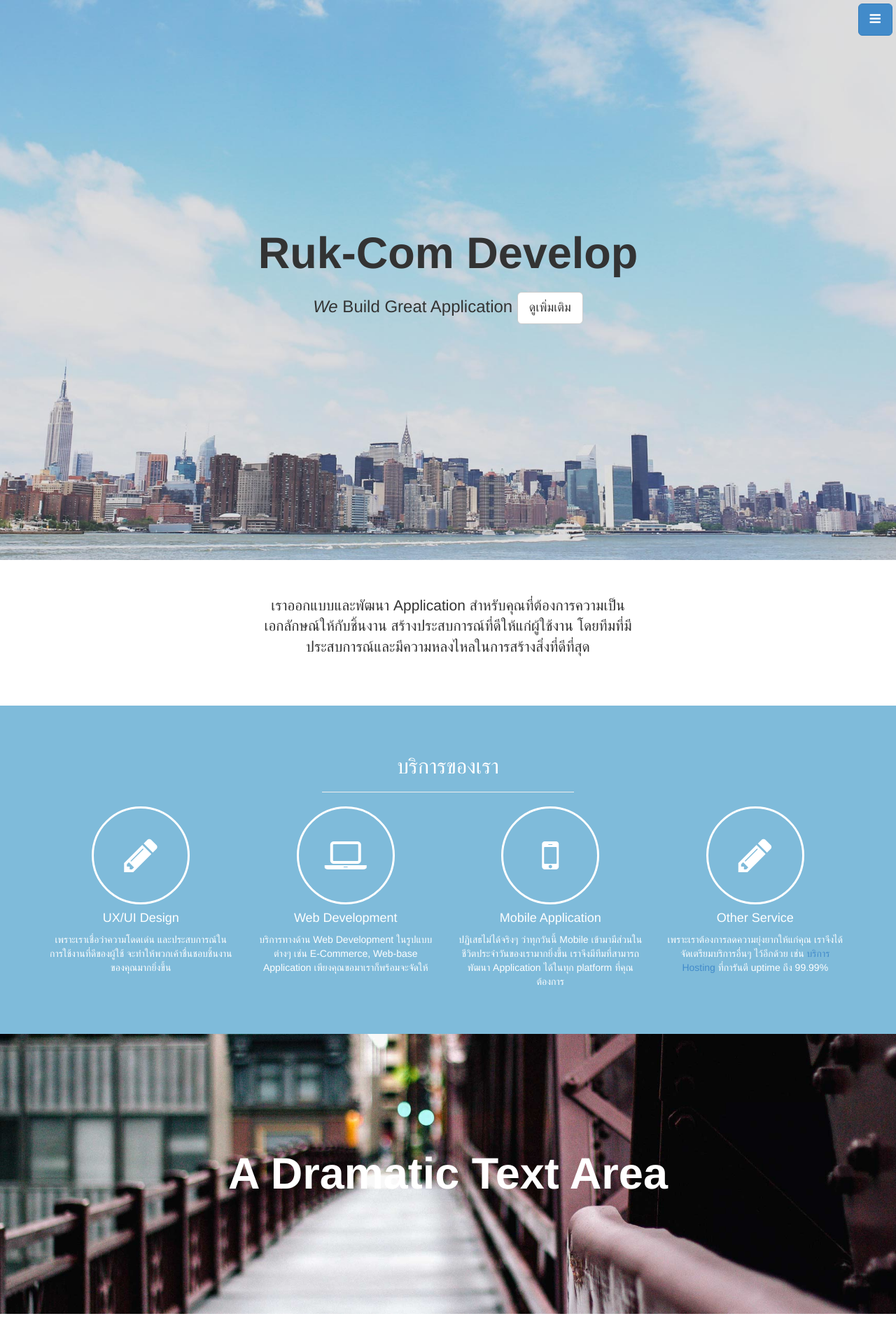
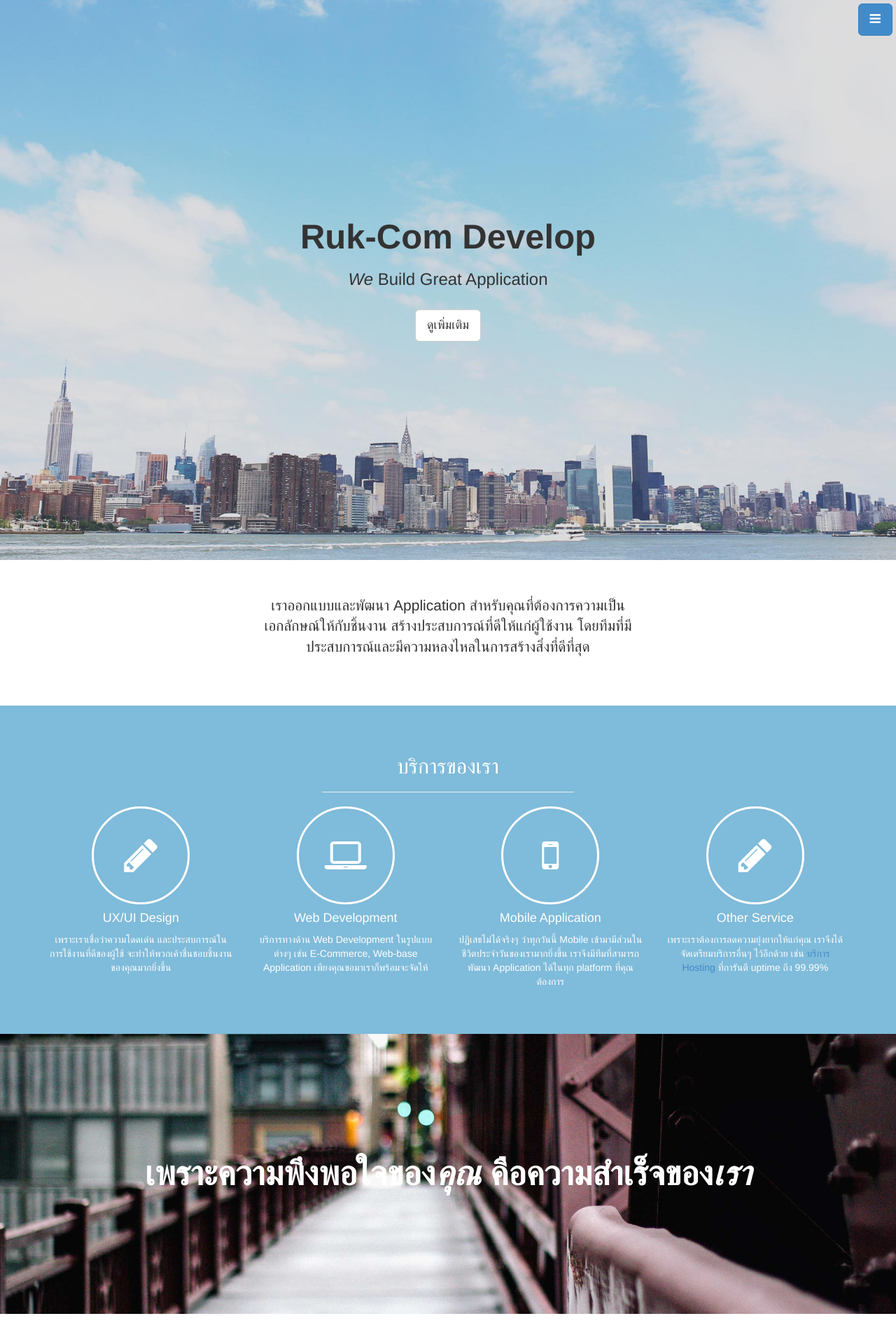
Before and after one commit to caveofgeek/dev, a PHP site: page / in a window 1280 px wide. Shown: the top 1920 px of the page at 70% size. Run offline with PHP 8.4, Linux system fonts and the light colour scheme.

Commit message:
Drama text.

```diff
--- a/css/stylish-portfolio.css
+++ b/css/stylish-portfolio.css
@@ -15,8 +15,12 @@ body {
 .vert-text h1 {
   padding: 0;
   margin: 0;
-  font-size: 4.5em;
+  font-size: 3.5em;
   font-weight: 700;
+}
+
+.vert-text .find-out {
+  margin-top: 20px;
 }
 
 /* Side Menu */
--- a/index.html
+++ b/index.html
@@ -44,9 +44,8 @@
     <div id="top" class="header">
         <div class="vert-text">
             <h1>Ruk-Com Develop</h1>
-            <h3>
-                <em>We</em> Build Great Application
-            <a href="#about" class="btn btn-default btn-lg">ดูเพิ่มเติม</a>
+            <h3><em>We</em> Build Great Application</h3>
+            <a href="#about" class="find-out btn btn-default btn-lg">ดูเพิ่มเติม</a>
         </div>
     </div>
     <!-- /Full Page Image Header Area -->
@@ -109,7 +108,7 @@
     <!-- Callout -->
     <div class="callout">
         <div class="vert-text">
-            <h1>A Dramatic Text Area</h1>
+            <h1>เพราะความพึงพอใจของ<em>คุณ</em> คือความสำเร็จของ<em>เรา</em></h1>
         </div>
     </div>
     <!-- /Callout -->
```
